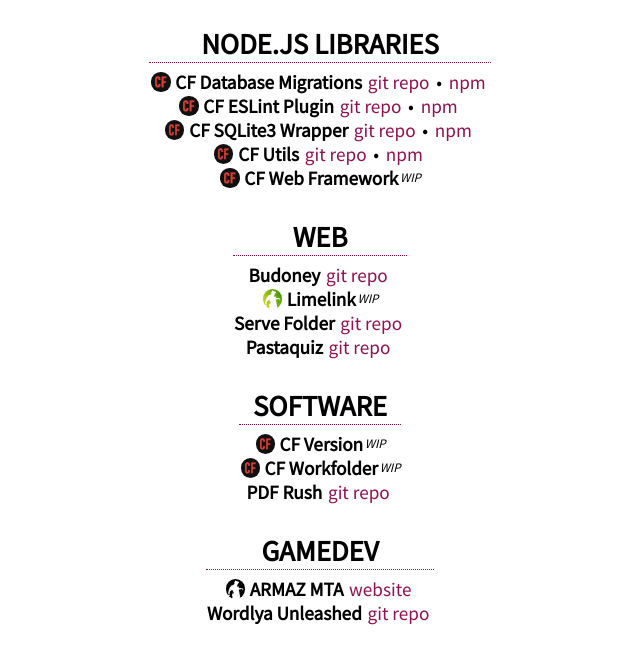
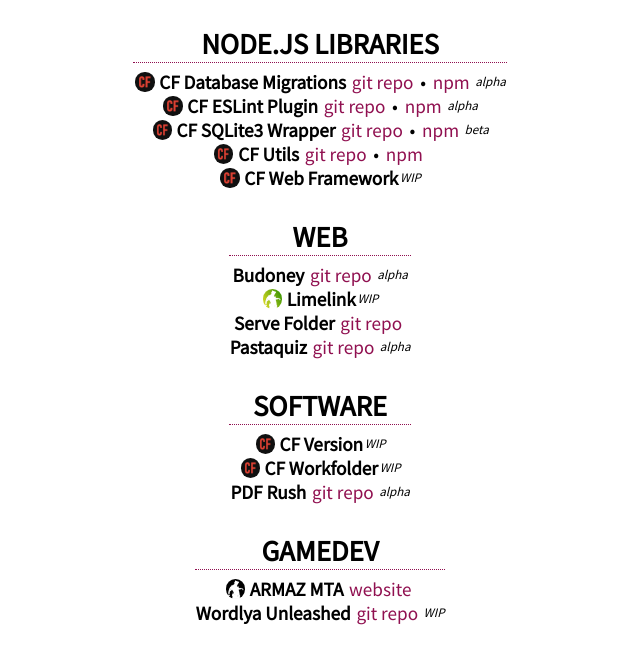
Before and after one commit to TimurRin/timurrin.github.io, a plain HTML site: page index.html in a window 1280 px wide. Shown: the part 75-726 px from the top of the page, without its empty margins (320-960 px from the left). Drawn offline with Linux system fonts and the light colour scheme.

Commit message:
update projects status

```diff
--- a/index.html
+++ b/index.html
@@ -20,19 +20,22 @@
         <span><img class="image-circle" src="img/cinnabar.png" /></span><span class="bold">CF Database
           Migrations</span><a class="link" href="https://github.com/cinnabar-forge/cf-migrations" />git
         repo</a><span class="dot">•</span><a class="link"
-          href="https://www.npmjs.com/package/@cinnabar-forge/cf-migrations" />npm</a>
+          href="https://www.npmjs.com/package/@cinnabar-forge/cf-migrations" />npm</a><span
+          class="italic small">alpha</span>
       </div>
       <div class="vertical">
         <span><img class="image-circle" src="img/cinnabar.png" /></span><span class="bold">CF ESLint Plugin</span><a
           class="link" href="https://github.com/cinnabar-forge/eslint-plugin" />git
         repo</a><span class="dot">•</span><a class="link"
-          href="https://www.npmjs.com/package/@cinnabar-forge/eslint-plugin" />npm</a>
+          href="https://www.npmjs.com/package/@cinnabar-forge/eslint-plugin" />npm</a><span
+          class="italic small">alpha</span>
       </div>
       <div class="vertical">
         <span><img class="image-circle" src="img/cinnabar.png" /></span><span class="bold">CF SQLite3 Wrapper</span><a
           class="link" href="https://github.com/cinnabar-forge/cf-sqlite3" />git
         repo</a><span class="dot">•</span><a class="link"
-          href="https://www.npmjs.com/package/@cinnabar-forge/cf-sqlite3" />npm</a>
+          href="https://www.npmjs.com/package/@cinnabar-forge/cf-sqlite3" />npm</a><span
+          class="italic small">beta</span>
       </div>
       <div class="vertical">
         <span><img class="image-circle" src="img/cinnabar.png" /></span><span class="bold">CF Utils</span><a
@@ -49,7 +52,8 @@
       <h2>WEB</h2>
       <div class="vertical">
         <span class="bold">Budoney</span><a class="link" href="https://github.com/TimurRin/budoney" />git
-        repo</a>
+        repo</a><span
+        class="italic small">alpha</span>
       </div>
       <div class="vertical">
         <span><img class="image-circle" src="img/limelink.png" /></span><span class="bold">Limelink</span><span
@@ -61,7 +65,8 @@
       </div>
       <div class="vertical">
         <span class="bold">Pastaquiz</span><a class="link" href="https://github.com/TimurRin/pastaquiz" />git
-        repo</a>
+        repo</a><span
+        class="italic small">alpha</span>
       </div>
     </div>
     <div class="tr section">
@@ -75,7 +80,8 @@
           class="italic small">WIP</span>
       </div>
       <div class="vertical">
-        <span class="bold">PDF Rush</span><a class="link" href="https://github.com/TimurRin/pdf-rush" />git repo</a>
+        <span class="bold">PDF Rush</span><a class="link" href="https://github.com/TimurRin/pdf-rush" />git repo</a><span
+        class="italic small">alpha</span>
       </div>
     </div>
     <div class="tr section">
@@ -86,7 +92,8 @@
       </div>
       <div class="vertical">
         <span class="bold">Wordlya Unleashed</span><a class="link" href="https://github.com/TimurRin/wordlya-unleashed" />git
-        repo</a>
+        repo</a><span
+        class="italic small">WIP</span>
       </div>
     </div>
     <div class="tr section">
```
